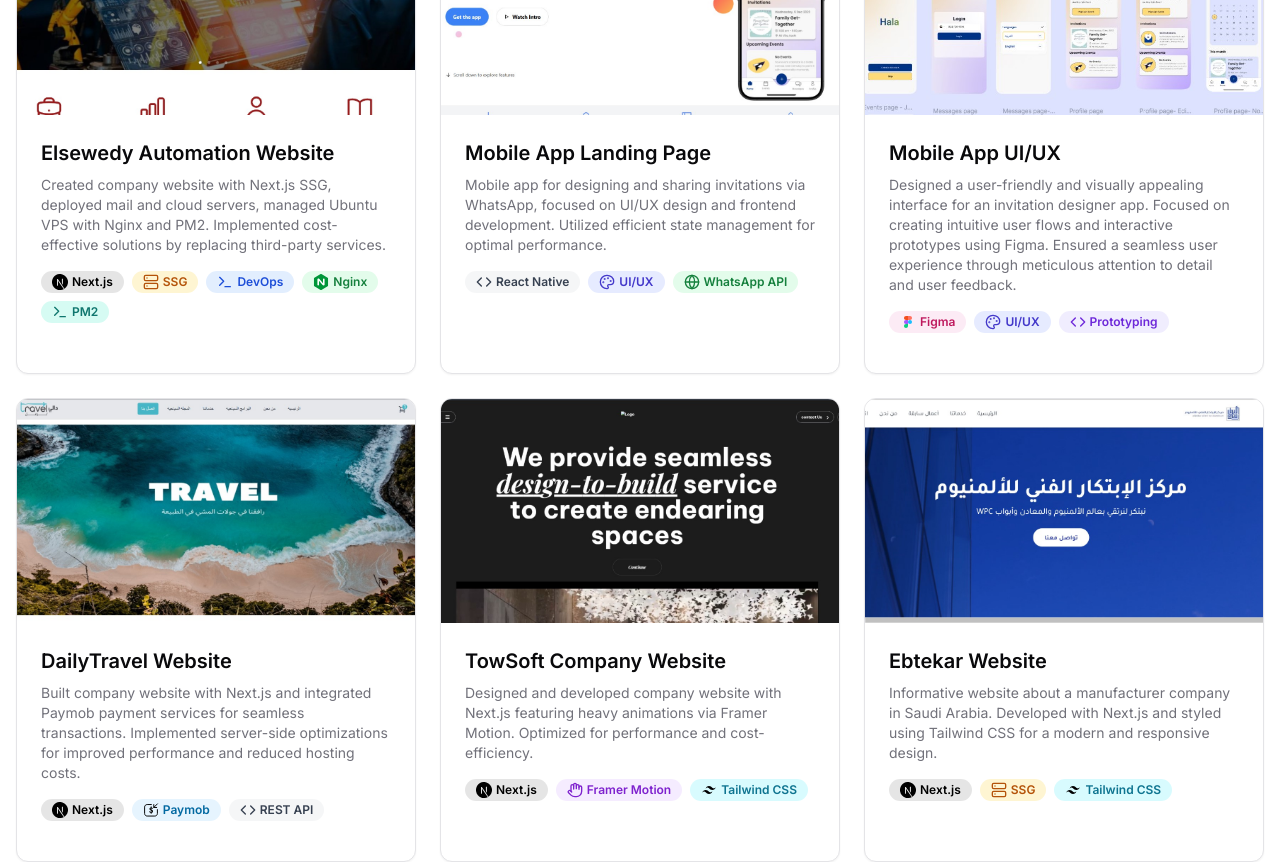
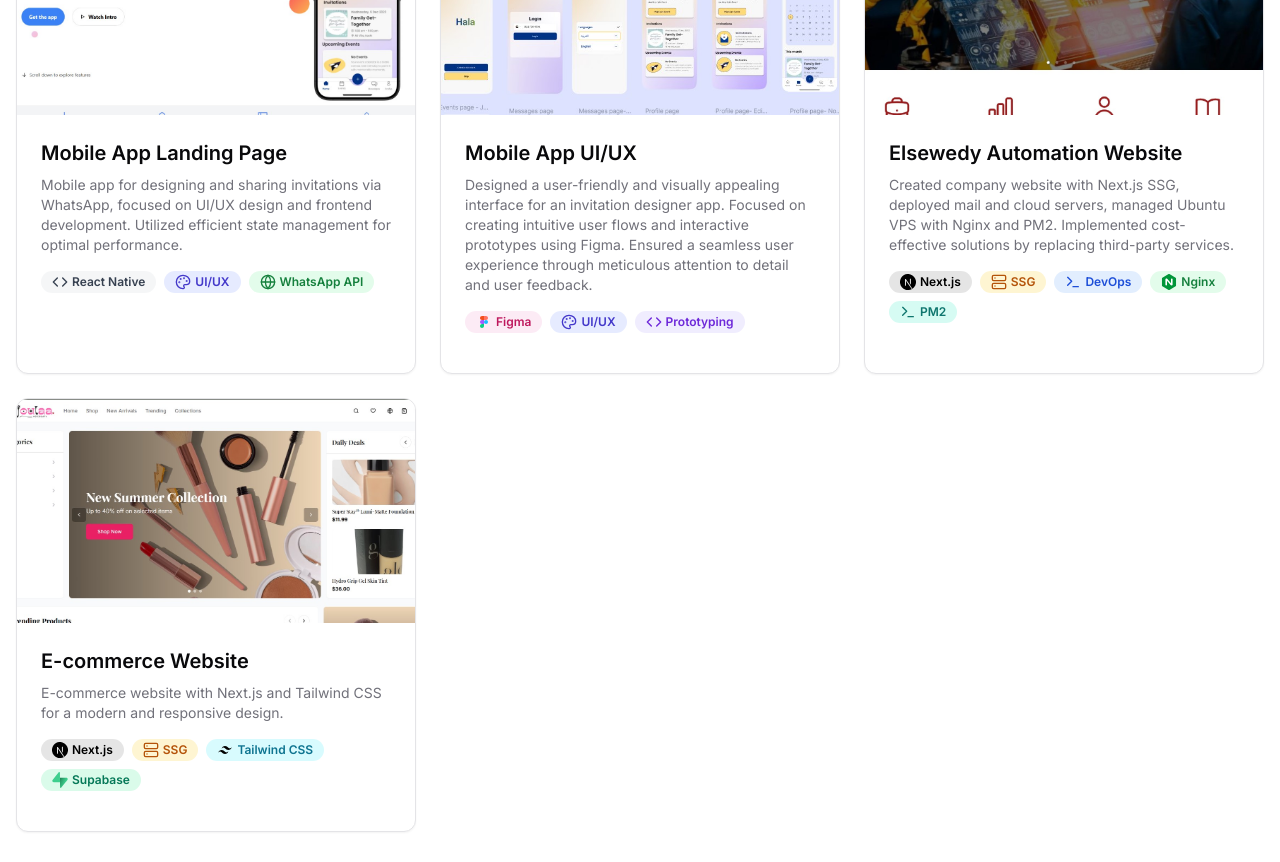
Before and after one commit to mahm0udsaad/portfoliov3, a Next.js app: page / in a window 1280 px wide. Shown: the part 1440-2302 px from the top of the page. Built offline with nearby package versions, Linux system fonts and the light colour scheme.

Commit message:
update projects

```diff
--- a/app/page.jsx
+++ b/app/page.jsx
@@ -205,13 +205,22 @@ export default function Home() {
 
 const projects = [
   {
-    title: "E-commerce Website",
-    image: "/projects/joulaa.jpg",
+    title: "Travel Agency Website",
+    image: "/projects/vally.jpg",
     tech: ["Next.js", "SSG", "Tailwind CSS", "Supabase"],
     description:
-      "E-commerce website with Next.js and Tailwind CSS for a modern and responsive design.",
+      "Travel agency website with Next.js and Tailwind CSS for a modern and responsive design.",
     github: "#",
-    deploy: "https://joulaa.com/",
+    deploy: "https://valleycornertravel.com/",
+  },
+  {
+    title: "AbreezGroup Website",
+    image: "/projects/abreez-site.jpg",
+    tech: ["Next.js", "SSG", "Framer Motion", "Tailwind CSS"],
+    description:
+      "Designed a user-friendly and visually appealing interface for an eco-friendly product Website. Effectively displayed products using a clean and modern design, ensuring easy navigation and a pleasant user experience.",
+    github: "#",
+    deploy: "https://abreezstock.com/",
   },
   {
     title: "Resume Builder",
@@ -223,13 +232,23 @@ const projects = [
     deploy: "https://cv.cohr.sa/",
   },
   {
-    title: "AbreezGroup Website",
-    image: "/projects/abreez-site.jpg",
-    tech: ["Next.js", "SSG", "Framer Motion", "Tailwind CSS"],
+    title: "Mobile App Landing Page",
+    image: "/projects/halaqr-site.jpg",
+    tech: ["React Native", "UI/UX", "WhatsApp API"],
     description:
-      "Designed a user-friendly and visually appealing interface for an eco-friendly product Website. Effectively displayed products using a clean and modern design, ensuring easy navigation and a pleasant user experience.",
+      "Mobile app for designing and sharing invitations via WhatsApp, focused on UI/UX design and frontend development. Utilized efficient state management for optimal performance.",
     github: "#",
-    deploy: "https://abreezstock.com/",
+    deploy: "https://hala-qr-site.vercel.app/",
+  },
+  {
+    title: "Mobile App UI/UX",
+    image: "/projects/hala-design.jpg",
+    tech: ["Figma", "UI/UX", "Prototyping"],
+    description:
+      "Designed a user-friendly and visually appealing interface for an invitation designer app. Focused on creating intuitive user flows and interactive prototypes using Figma. Ensured a seamless user experience through meticulous attention to detail and user feedback.",
+    github: "#",
+    deploy:
+      "https://www.figma.com/design/lXpObprsDsVJDQfhbUQO57/Invitation-Designer-UI?node-id=0-1&p=f&t=a9lDdPcGX0te8LUd-0",
   },
   {
     title: "Elsewedy Automation Website",
@@ -240,56 +259,16 @@ const projects = [
     github: "#",
     deploy: "https://www.elsewedy-automation.com/",
   },
-
   {
-    title: "Mobile App Landing Page",
-    image: "/projects/halaqr-site.jpg",
-    tech: ["React Native", "UI/UX", "WhatsApp API"],
+    title: "E-commerce Website",
+    image: "/projects/joulaa.jpg",
+    tech: ["Next.js", "SSG", "Tailwind CSS", "Supabase"],
     description:
-      "Mobile app for designing and sharing invitations via WhatsApp, focused on UI/UX design and frontend development. Utilized efficient state management for optimal performance.",
+      "E-commerce website with Next.js and Tailwind CSS for a modern and responsive design.",
     github: "#",
-    deploy: "https://hala-qr-site.vercel.app/",
+    deploy: "https://joulaa.com/",
   },
 
-  {
-    title: "Mobile App UI/UX",
-    image: "/projects/hala-design.jpg",
-    tech: ["Figma", "UI/UX", "Prototyping"],
-    description:
-      "Designed a user-friendly and visually appealing interface for an invitation designer app. Focused on creating intuitive user flows and interactive prototypes using Figma. Ensured a seamless user experience through meticulous attention to detail and user feedback.",
-    github: "#",
-    deploy:
-      "https://www.figma.com/design/lXpObprsDsVJDQfhbUQO57/Invitation-Designer-UI?node-id=0-1&p=f&t=a9lDdPcGX0te8LUd-0",
-  },
-
-  {
-    title: "DailyTravel Website",
-    image: "/projects/daily.jpg",
-    tech: ["Next.js", "Paymob", "REST API"],
-    description:
-      "Built company website with Next.js and integrated Paymob payment services for seamless transactions. Implemented server-side optimizations for improved performance and reduced hosting costs.",
-    github: "#",
-    deploy: "https://dailtravel.vercel.app/",
-  },
-
-  {
-    title: "TowSoft Company Website",
-    image: "/projects/towsoft.jpg",
-    tech: ["Next.js", "Framer Motion", "Tailwind CSS"],
-    description:
-      "Designed and developed company website with Next.js featuring heavy animations via Framer Motion. Optimized for performance and cost-efficiency.",
-    github: "#",
-    deploy: "https://nakul-narewal-website.vercel.app/",
-  },
-  {
-    title: "Ebtekar Website",
-    image: "/projects/eptecar.jpg",
-    tech: ["Next.js", "SSG", "Tailwind CSS"],
-    description:
-      "Informative website about a manufacturer company in Saudi Arabia. Developed with Next.js and styled using Tailwind CSS for a modern and responsive design.",
-    github: "#",
-    deploy: "https://alibtekar.vercel.app/",
-  },
 ];
 
 const skills = [
```
Also changed, not shown: public/projects/vally.jpg (added).
